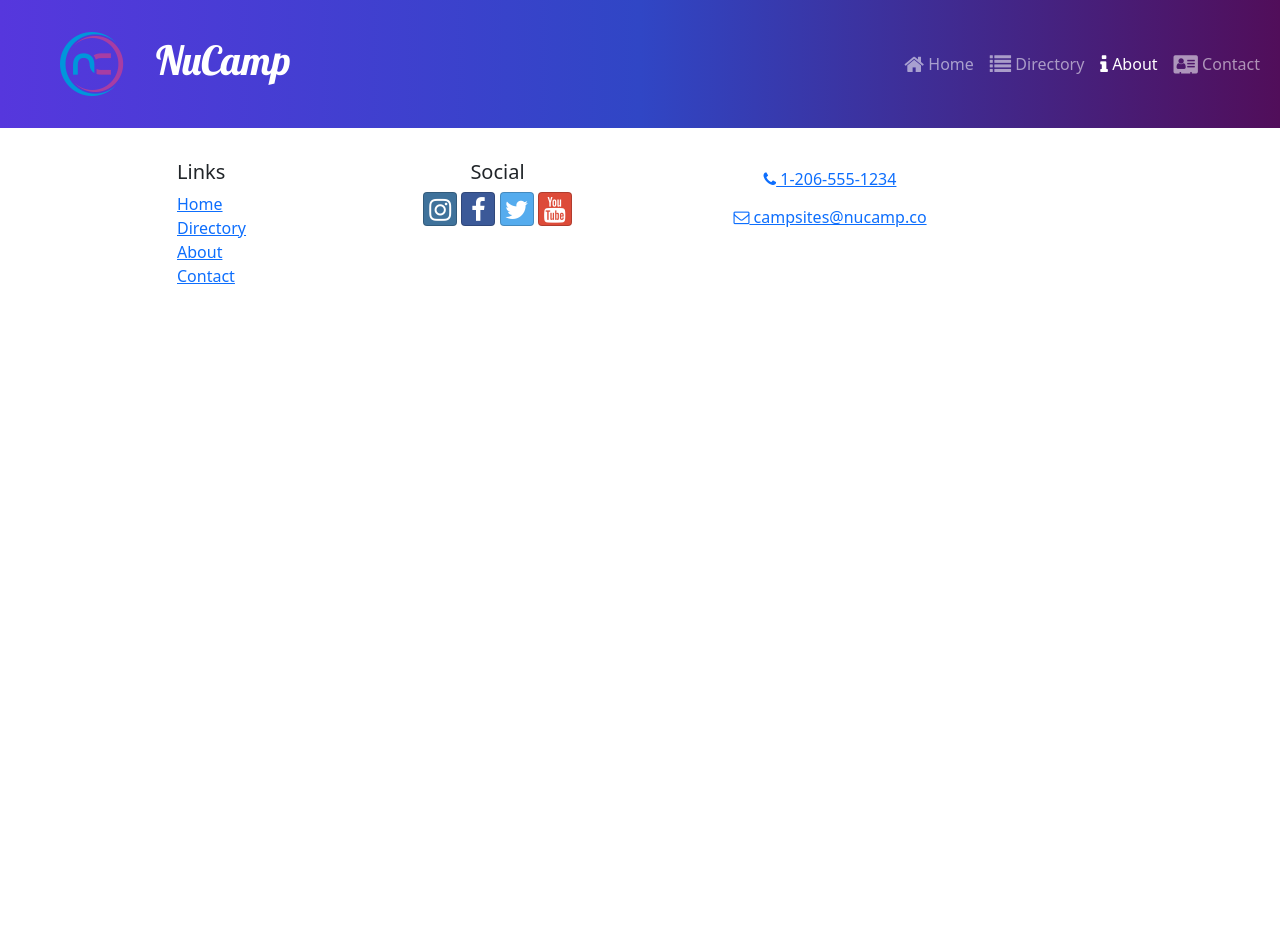
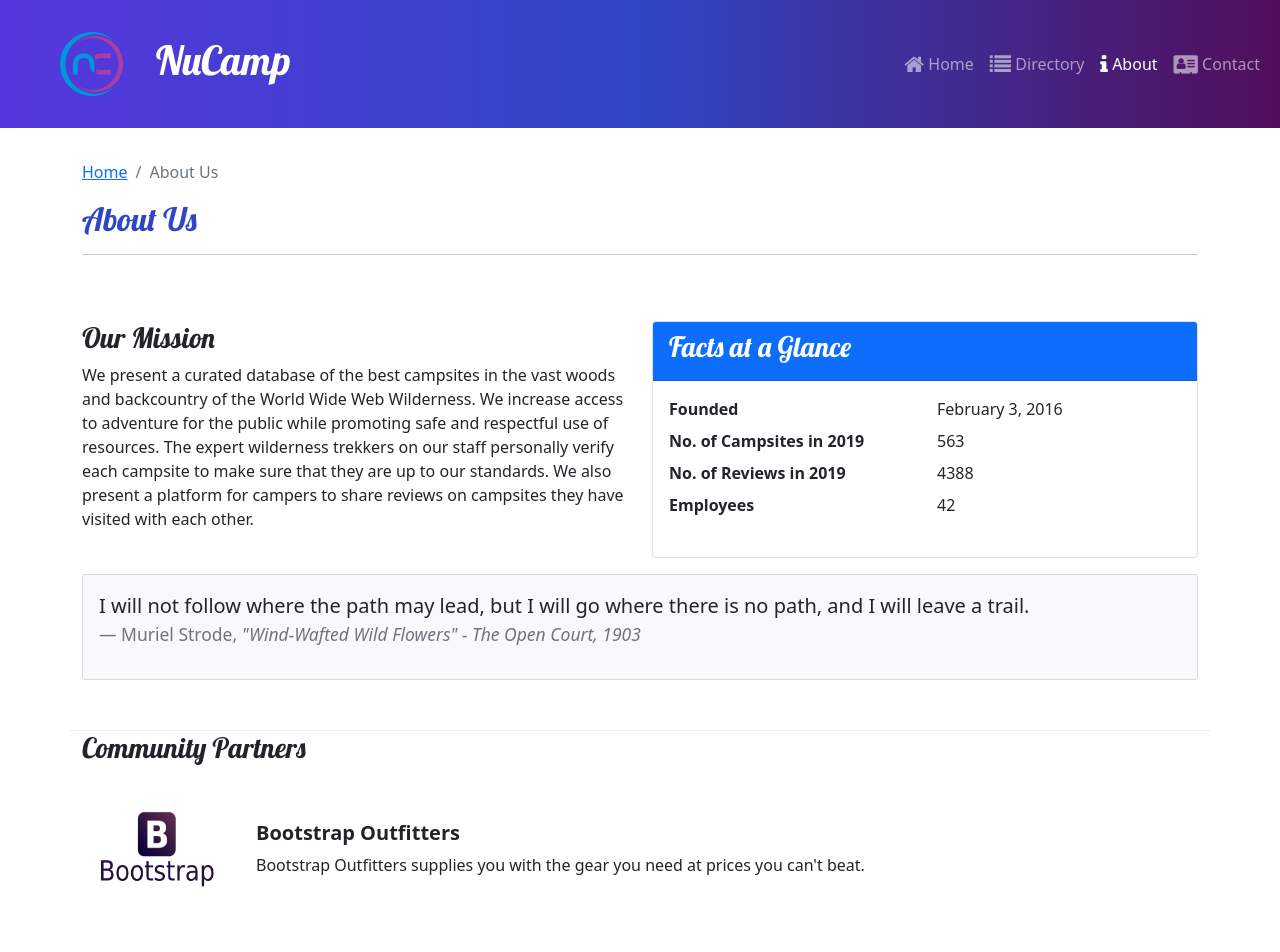
Before and after one commit to RSAlmeida1973/Nucampsite-React-Project, a React (Create React App) app: page /about in a window 1280 px wide. Shown: the top 952 px of the page. Before the commit the page ends 800 px from the top, so only its background shows below. Built offline with nearby package versions, Linux system fonts and the light colour scheme.

Commit message:
Workshop for Week 2

```diff
--- a/src/App.js
+++ b/src/App.js
@@ -5,6 +5,7 @@
 import './App.css';
 import Header from './components/Header';
 import Footer from './components/Footer';
+import AboutPage from './pages/AboutPage';
 import CampsitesDirectoryPage from './pages/CampsitesDirectoryPage';
 import CampsiteDetailPage from './pages/CampsiteDetailPage';
 
@@ -16,6 +17,7 @@
         <Route path='/' element={<HomePage />} />
         <Route path='contact' element={<ContactPage />} />
         <Route path='directory' element={<CampsitesDirectoryPage />} />
+        <Route path='about' element={<AboutPage />} />
         <Route
           path='directory/:campsiteId'
           element={<CampsiteDetailPage />}
--- a/src/components/Footer.js
+++ b/src/components/Footer.js
@@ -3,7 +3,7 @@
 
 const Footer = () => {
   return (
-    <footer>
+    <footer className='site-footer'>
       <Container>
         <Row>
             <Col xs={{ size: 4, offset: 1 }} sm='2'>
--- a/src/features/display/DisplayList.js
+++ b/src/features/display/DisplayList.js
@@ -2,9 +2,10 @@
 import DisplayCard from './DisplayCard';
 import { selectFeaturedCampsite } from '../campsites/campsitesSlice';
 import { selectFeaturedPromotion } from '../promotions/promotionsSlice';
+import { selectFeaturedPartner } from '../partners/partnersSlice';
 
 const DisplayList = () => {
-    const items = [selectFeaturedCampsite(), selectFeaturedPromotion()];
+    const items = [selectFeaturedCampsite(), selectFeaturedPromotion(), selectFeaturedPartner()];
 
     return (
         <Row>
--- /dev/null
+++ b/src/features/partners/Partner.js
@@ -0,0 +1,18 @@
+const Partner = ({ partner }) => {
+    if (partner) {
+        const { image, name, description } = partner;
+
+        return (
+            <>
+                <img src={image} alt={name} style={{width:'150px'}} />
+                <div className='m-4'>
+                    <h5 className='fw-bold'>{name}</h5>
+                    {description}
+                </div>
+            </>
+        );
+    }
+    return null;
+};
+
+export default Partner;
--- /dev/null
+++ b/src/features/partners/PartnersList.js
@@ -0,0 +1,23 @@
+import { Col } from 'reactstrap';
+import Partner from './Partner';
+import { selectAllPartners } from './partnersSlice';
+
+const PartnersList = () => {
+    const partners = selectAllPartners();
+
+    return (
+        <Col className='mt-4'>
+            {
+                partners.map((partner) => {
+                    return (
+                        <div className='d-flex mb-5' key={partner.id}>
+                            <Partner partner={partner} />
+                        </div>
+                    )
+                })
+            }
+        </Col>
+    )
+};
+
+export default PartnersList;
--- /dev/null
+++ b/src/features/partners/partnersSlice.js
@@ -0,0 +1,9 @@
+import { PARTNERS } from '../../app/shared/PARTNERS';
+
+export const selectAllPartners = () => {
+    return PARTNERS;
+};
+
+export const selectFeaturedPartner = () => {
+    return PARTNERS.find((partner) => partner.featured);
+};
--- /dev/null
+++ b/src/pages/AboutPage.js
@@ -0,0 +1,73 @@
+import { Col, Row, Container, Card, CardBody, CardHeader } from 'reactstrap';
+import SubHeader from '../components/SubHeader';
+import PartnersList from '../features/partners/PartnersList';
+
+const AboutPage = () => {
+    return (
+        <Container>
+            <SubHeader current='About Us' />
+            <Row className='row-content'>
+                <Col sm='6'>
+                    <h3>Our Mission</h3>
+                    <p>
+                        We present a curated database of the best campsites in the
+                        vast woods and backcountry of the World Wide Web Wilderness.
+                        We increase access to adventure for the public while
+                        promoting safe and respectful use of resources. The expert
+                        wilderness trekkers on our staff personally verify each
+                        campsite to make sure that they are up to our standards. We
+                        also present a platform for campers to share reviews on
+                        campsites they have visited with each other.
+                    </p>
+                </Col>
+                <Col sm='6'>
+                    <Card>
+                        <CardHeader className='bg-primary text-white'>
+                            <h3>Facts at a Glance</h3>
+                        </CardHeader>
+                        <CardBody>
+                            <dl className='row'>
+                                <dt className='col-6'>Founded</dt>
+                                <dd className='col-6'>February 3, 2016</dd>
+                                <dt className='col-6'>No. of Campsites in 2019</dt>
+                                <dd className='col-6'>563</dd>
+                                <dt className='col-6'>No. of Reviews in 2019</dt>
+                                <dd className='col-6'>4388</dd>
+                                <dt className='col-6'>Employees</dt>
+                                <dd className='col-6'>42</dd>
+                            </dl>
+                        </CardBody>
+                    </Card>
+                </Col>
+                <Col>
+                    <Card className='bg-light mt-3'>
+                        <CardBody>
+                            <blockquote className='blockquote'>
+                                <p>
+                                    I will not follow where the path may lead, but I
+                                    will go where there is no path, and I will leave
+                                    a trail.
+                                </p>
+                                <footer className='blockquote-footer'>
+                                    Muriel Strode,{' '}
+                                    <cite title='Source Title'>
+                                        "Wind-Wafted Wild Flowers" - The Open Court,
+                                        1903
+                                    </cite>
+                                </footer>
+                            </blockquote>
+                        </CardBody>
+                    </Card>
+                </Col>
+            </Row>
+            <Row>
+                <Col xs='12'>
+                    <h3>Community Partners</h3>
+                </Col>
+                <PartnersList />
+            </Row>
+        </Container>
+    )
+};
+
+export default AboutPage;
```
